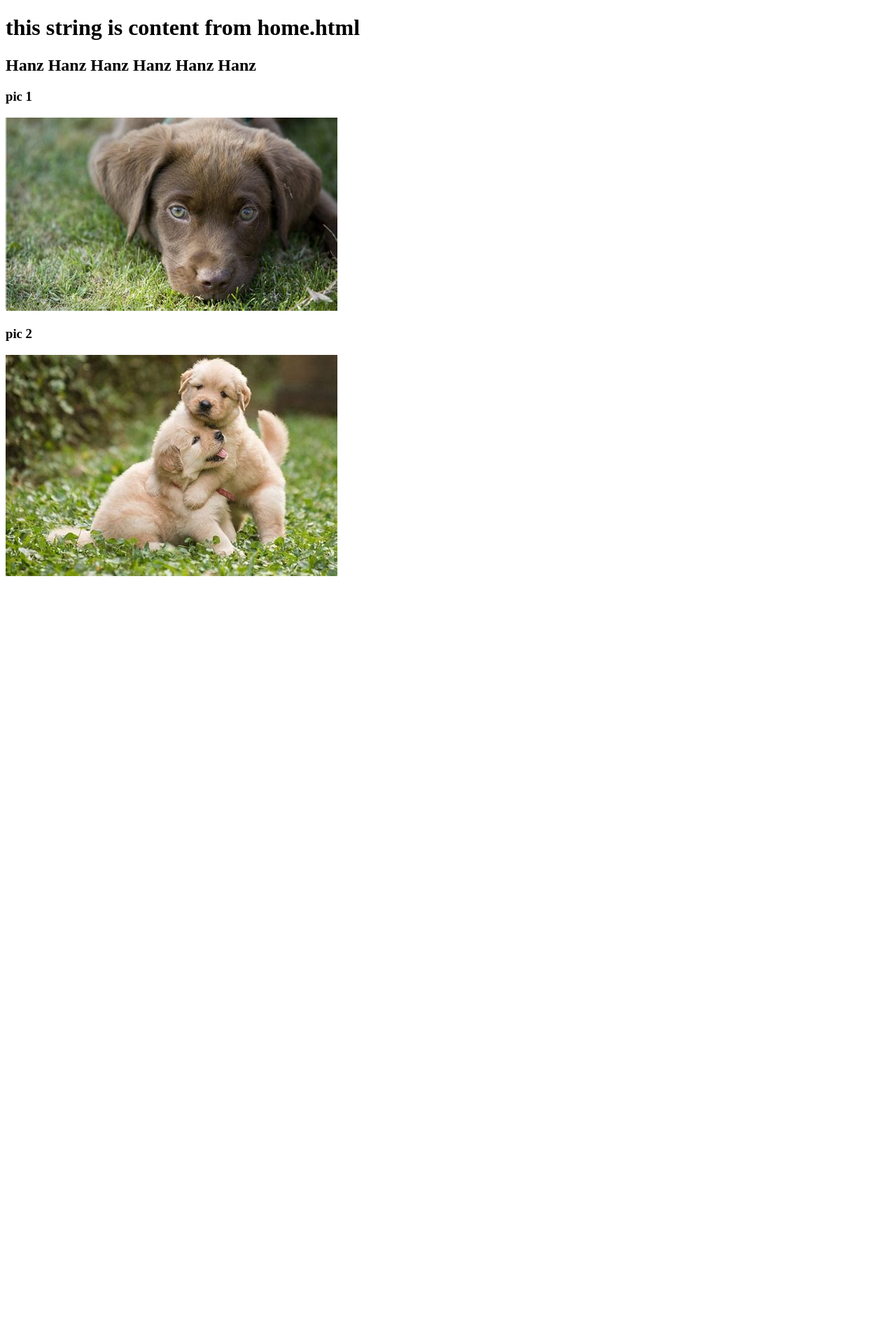
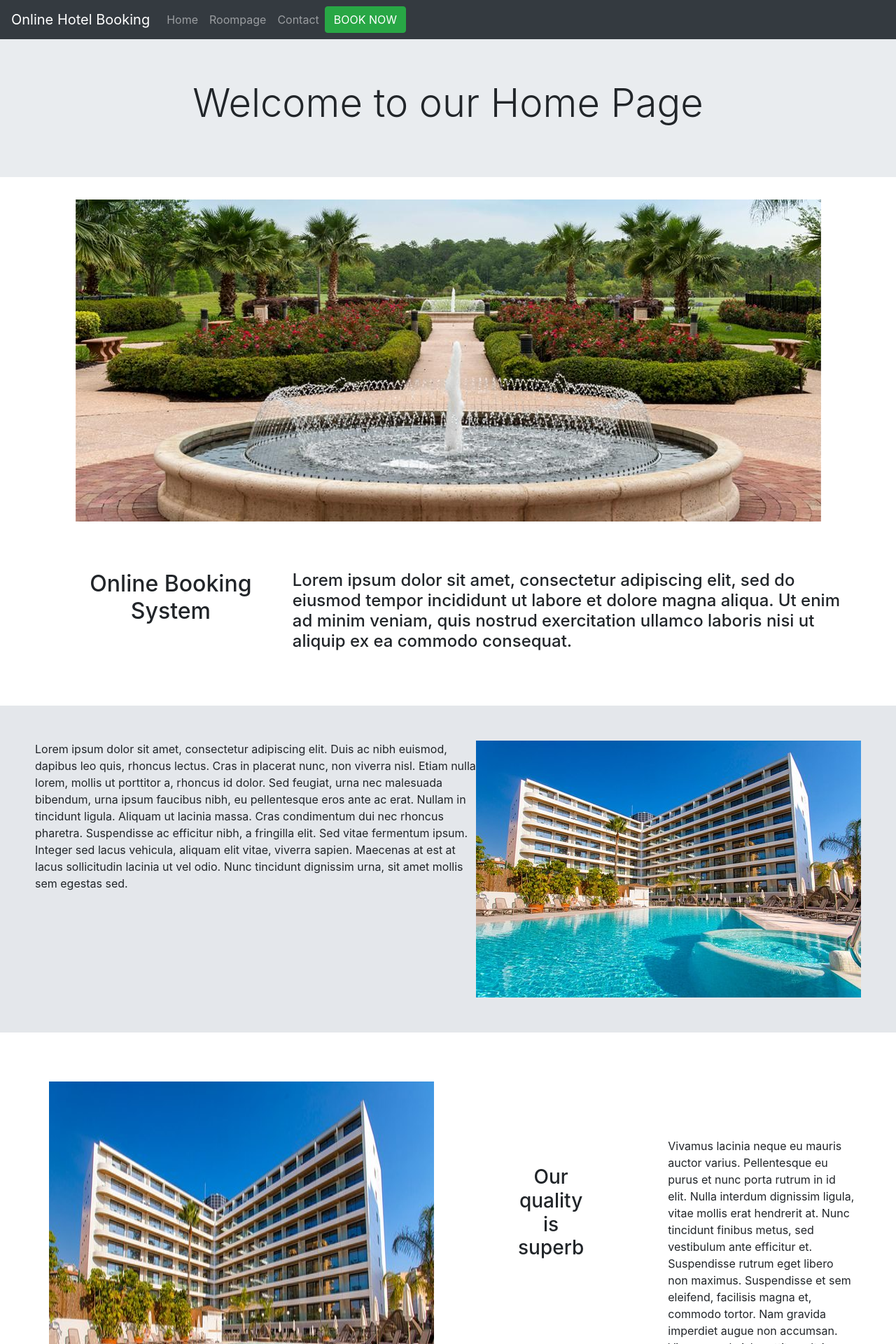
Before and after one commit to ajtapican/NEU_hotel_website, a Django app: template hotel_bookingproj/templates/home.html in a window 1280 px wide. Shown: the top 1920 px of the page at 70% size. Before the commit the page ends 823 px from the top, so only its background shows below. Run offline with Django 3.2, Linux system fonts and the light colour scheme; the template is opened without the code that fills it, so the values that code supplies are empty.

Commit message:
Progress Nov. 20
Home and room page done

```diff
--- a/hotel_bookingproj/hotel_bookingproj/urls.py
+++ b/hotel_bookingproj/hotel_bookingproj/urls.py
@@ -1,23 +1,11 @@
-"""hotel_bookingproj URL Configuration
 
-The `urlpatterns` list routes URLs to views. For more information please see:
-    https://docs.djangoproject.com/en/3.1/topics/http/urls/
-Examples:
-Function views
-    1. Add an import:  from my_app import views
-    2. Add a URL to urlpatterns:  path('', views.home, name='home')
-Class-based views
-    1. Add an import:  from other_app.views import Home
-    2. Add a URL to urlpatterns:  path('', Home.as_view(), name='home')
-Including another URLconf
-    1. Import the include() function: from django.urls import include, path
-    2. Add a URL to urlpatterns:  path('blog/', include('blog.urls'))
-"""
 from django.contrib import admin
 from django.urls import path
 from pages.views import home_view
+from pages.views import roompage_view
 
 urlpatterns = [
     path('admin/', admin.site.urls),
-    path('', home_view, name='home')
+    path('home', home_view, name ='home'),
+    path('roompage', roompage_view, name='roompage'),
 ]
--- a/hotel_bookingproj/pages/views.py
+++ b/hotel_bookingproj/pages/views.py
@@ -16,3 +16,8 @@ def home_view(request, *args, **kwargs):
    print(args, kwargs)
    print(request.user)
    return render(request, 'home.html', {})
+
+def roompage_view(request, *args, **kwargs):
+   print(args, kwargs)
+   print(request.user)
+   return render(request, 'room page2.html', {})
--- /dev/null
+++ b/hotel_bookingproj/static/css/swag.css
@@ -0,0 +1,96 @@
+@import url('https://fonts.googleapis.com/css2?family=Roboto:wght@400;900&display=swap');
+
+article img {
+    margin: auto;
+    padding: 10px;
+}
+
+.flex-container {
+    display: flex;
+    justify-content: center;
+    max-width: 100%;
+    height: auto;
+}
+
+
+.container {
+    justify-content: center;
+    max-width: 70%;
+    height: auto;
+}
+
+.center {
+    height: auto;
+    width: auto;
+}
+
+.navbar {
+    position: fixed;
+    width: 100%;
+}
+
+
+.my-text {
+    padding-top: 20px;
+    width: 100%;
+    text-align: center;
+}
+
+.text-left {
+    display: inline-block;
+    padding-left: 0px;
+    margin: 50px;
+    font-family: 'Roboto Bold', sans-serif;
+    font-weight: 400 !important;
+}
+
+.text-right {
+  margin: 50px;
+  font-family: 'Roboto Bold', sans-serif;
+  font-weight: 900 !important;
+  max-width: 50%;
+}
+
+
+.flex {
+    margin: 70px;
+    width: 90%;
+    display: flex;
+    justify-content: center;
+    background-color: white;
+}
+
+.flexer {
+  padding: 50px;
+  margin-bottom: 30px;
+  width: 100%;
+  display: flex;
+  justify-content: center;
+  background-color: rgba(119, 136, 153, .2);
+}
+
+.flex h3 {
+  margin: 120px;
+  width: 80%;
+  text-align: center;
+}
+
+.flex p {
+  margin-top: 80px;
+  text-align: left;
+}
+
+.intro {
+    width: 100%;
+    text-align: center;
+}
+
+.d-block {
+    text-align: center;
+}
+
+.display-4{
+    margin-top: 50px;
+    text-align: center;
+    justify-content: center;
+}
--- a/hotel_bookingproj/templates/base.html
+++ b/hotel_bookingproj/templates/base.html
@@ -7,26 +7,30 @@
 <meta charset="utf-8">
 <meta name="viewport" content="width=device-width, initial-scale=1, shrink-to-fit=no">
 
-<title> Hanz Sogo Hotel Website </title>
+{% block title %}
+{% endblock title %}
 
+  <link rel="stylesheet" href="https://cdn.jsdelivr.net/npm/bootstrap@4.5.3/dist/css/bootstrap.min.css" integrity="sha384-TX8t27EcRE3e/ihU7zmQxVncDAy5uIKz4rEkgIXeMed4M0jlfIDPvg6uqKI2xXr2" crossorigin="anonymous">
 
-</head>
+      </head>
 
-<body>
-<div>
+        <body>
+
+        {% include 'navbar.html' %}
+
+        {% block content %}
+        <!--This is new -->
+        {% endblock content %}
 
 <!-- insert home page -->
+  <!-- Option 1: jQuery and Bootstrap Bundle (includes Popper) -->
+    <script src="https://code.jquery.com/jquery-3.5.1.slim.min.js" integrity="sha384-DfXdz2htPH0lsSSs5nCTpuj/zy4C+OGpamoFVy38MVBnE+IbbVYUew+OrCXaRkfj" crossorigin="anonymous"></script>
+    <script src="https://cdn.jsdelivr.net/npm/bootstrap@4.5.3/dist/js/bootstrap.bundle.min.js" integrity="sha384-ho+j7jyWK8fNQe+A12Hb8AhRq26LrZ/JpcUGGOn+Y7RsweNrtN/tE3MoK7ZeZDyx" crossorigin="anonymous"></script>
 
-{% block content %}
-
-{% endblock %}
-
-</div>
-
-<div>
-{% include 'pics.html' %}
-</div>
-</body>
-
-
+    <!-- Option 2: jQuery, Popper.js, and Bootstrap JS
+    <script src="https://code.jquery.com/jquery-3.5.1.slim.min.js" integrity="sha384-DfXdz2htPH0lsSSs5nCTpuj/zy4C+OGpamoFVy38MVBnE+IbbVYUew+OrCXaRkfj" crossorigin="anonymous"></script>
+    <script src="https://cdn.jsdelivr.net/npm/popper.js@1.16.1/dist/umd/popper.min.js" integrity="sha384-9/reFTGAW83EW2RDu2S0VKaIzap3H66lZH81PoYlFhbGU+6BZp6G7niu735Sk7lN" crossorigin="anonymous"></script>
+    <script src="https://cdn.jsdelivr.net/npm/bootstrap@4.5.3/dist/js/bootstrap.min.js" integrity="sha384-w1Q4orYjBQndcko6MimVbzY0tgp4pWB4lZ7lr30WKz0vr/aWKhXdBNmNb5D92v7s" crossorigin="anonymous"></script>
+    -->
+  </body>
 </html>
--- a/hotel_bookingproj/templates/home.html
+++ b/hotel_bookingproj/templates/home.html
@@ -1,17 +1,54 @@
 {% extends 'base.html' %}
+{% load static %}
 
-
+  {% block title %}
+    <title>Home Page</title>
+  {% endblock title %}
 
 
 {% block content %}
 
+<link rel="stylesheet" href="{% static 'css/swag.css' %}">
 
-<h1> this string is content from home.html </h1>
+    <div class="jumbotron jumbotron-fluid">
+      <div class="container">
+        <h1 class="display-4">Welcome to our Home Page</h1>
+      </div>
+    </div>
 
-<h2> Hanz Hanz Hanz Hanz Hanz Hanz </h2>
+    <section class="flex-container">
+      <img src="{% static '/img/Hospitality-Landscape-Services.jpg' %}">
+    </section>
 
+    <div class="flex-container flex">
+      <br /><h2 class="intro">Online Booking System</h2>
+      <h4>Lorem ipsum dolor sit amet, consectetur adipiscing elit, sed do eiusmod tempor incididunt ut labore et dolore magna aliqua. Ut enim ad minim veniam, quis nostrud exercitation ullamco laboris nisi ut aliquip ex ea commodo consequat.</h4><br>
+    </div>
 
-{% endblock %}
+  <div class="flex-container flexer">
+        <p>
+          Lorem ipsum dolor sit amet, consectetur adipiscing elit. Duis ac nibh euismod, dapibus leo quis, rhoncus lectus. Cras in placerat nunc, non viverra nisl. Etiam nulla lorem, mollis ut porttitor a, rhoncus id dolor. Sed feugiat, urna nec malesuada bibendum, urna ipsum faucibus nibh, eu pellentesque eros ante ac erat. Nullam in tincidunt ligula. Aliquam ut lacinia massa. Cras condimentum dui nec rhoncus pharetra. Suspendisse ac efficitur nibh, a fringilla elit. Sed vitae fermentum ipsum. Integer sed lacus vehicula, aliquam elit vitae, viverra sapien. Maecenas at est at lacus sollicitudin lacinia ut vel odio. Nunc tincidunt dignissim urna, sit amet mollis sem egestas sed.
+        </p>
+        <img src="{% static '/img/hotel-presidente-4s.jpg' %}" class="center">
+    </div>
 
+  <div class="flex-container flex">
+      <img src="{% static '/img/hotel-presidente-4s.jpg' %}" class="center">
+          <p>
+            <h3>Our quality is superb</h3>
+          </p>
+          <p>
+            Vivamus lacinia neque eu mauris auctor varius. Pellentesque eu purus et nunc porta rutrum in id elit. Nulla interdum dignissim ligula, vitae mollis erat hendrerit at. Nunc tincidunt finibus metus, sed vestibulum ante efficitur et. Suspendisse rutrum eget libero non maximus. Suspendisse et sem eleifend, facilisis magna et, commodo tortor. Nam gravida imperdiet augue non accumsan. Vivamus vel nisl porttitor, ultrices neque consectetur, dictum ipsum. Nulla at justo leo. Praesent vulputate pharetra ipsum at placerat. Etiam vestibulum nunc vel ipsum dignissim, quis porttitor lectus tincidunt. In vitae laoreet urna.
+          </p>
+    </div>
 
-<--! Insert another html code sample test -->
+    <div class="flex-container flexer">
+          <p>
+            Lorem ipsum dolor sit amet, consectetur adipiscing elit. Duis ac nibh euismod, dapibus leo quis, rhoncus lectus. Cras in placerat nunc, non viverra nisl. Etiam nulla lorem, mollis ut porttitor a, rhoncus id dolor. Sed feugiat, urna nec malesuada bibendum, urna ipsum faucibus nibh, eu pellentesque eros ante ac erat. Nullam in tincidunt ligula. Aliquam ut lacinia massa. Cras condimentum dui nec rhoncus pharetra. Suspendisse ac efficitur nibh, a fringilla elit. Sed vitae fermentum ipsum. Integer sed lacus vehicula, aliquam elit vitae, viverra sapien. Maecenas at est at lacus sollicitudin lacinia ut vel odio. Nunc tincidunt dignissim urna, sit amet mollis sem egestas sed.
+          </p>
+          <img src="{% static '/img/hotel-presidente-4s.jpg' %}" class="center">
+      </div><br />
+
+      <span class="d-block p-2 bg-dark text-white class="text-center"">Copyright 2020 | Online Hotel Booking System</span>
+
+{% endblock content %}
--- /dev/null
+++ b/hotel_bookingproj/templates/navbar.html
@@ -0,0 +1,25 @@
+<nav class="navbar navbar-expand-lg navbar-dark bg-dark">
+            <a class="navbar-brand" href="/home">Online Hotel Booking</a>
+            <button class="navbar-toggler" type="button" data-toggle="collapse" data-target="#navbarSupportedContent" aria-controls="navbarSupportedContent" aria-expanded="false" aria-label="Toggle navigation">
+              <span class="navbar-toggler-icon"></span>
+            </button>
+
+            <div class="collapse navbar-collapse" id="MyNav">
+              <ul class="navbar-nav">
+                <li class="nav-item">
+                  <a href="home" a class="nav-link">Home</a>
+                </li>
+                <li class="nav-item">
+                  <a href="/roompage" a class="nav-link">Roompage</a>
+                </li>
+                <li class="nav-item">
+                  <a href="#" a class="nav-link">Contact</a>
+                </li>
+                <form class="form-inline">
+                  <button type="button" class="btn btn-success button" >BOOK NOW</button>
+                </form>
+              </li>
+            </ul>
+          </div>
+        </nav>
+      </div>
```
Also changed, not shown: hotel_bookingproj/static/css/roompages.css (added, +74 -0 lines), hotel_bookingproj/templates/room page2.html (added, +64 -0 lines), hotel_bookingproj/db.sqlite3, hotel_bookingproj/static/img/Doge.jpg (added), hotel_bookingproj/static/img/Hospitality-Landscape-Services.jpg (added), hotel_bookingproj/static/img/hotel-presidente-4s.jpg (added), hotel_bookingproj/static/img/hotel_room.jpg (added).
